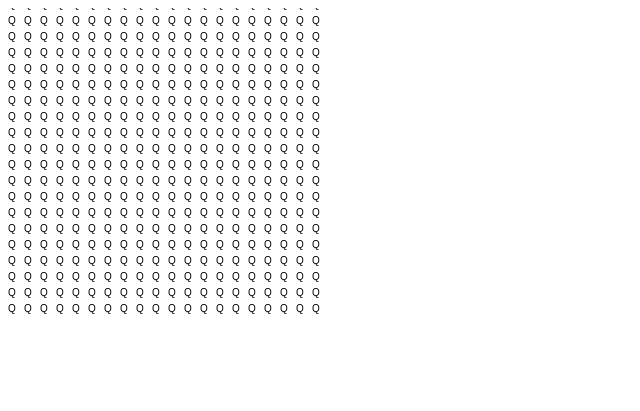
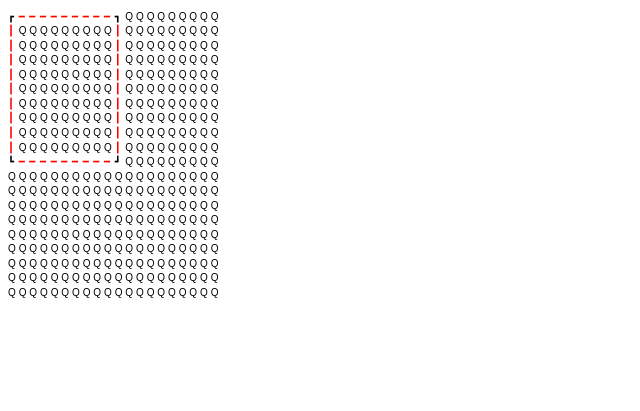
Before and after one commit to Bad-Science/rogue.js, a plain HTML site: page screentest.html in a window 1280 px wide. Shown: the whole page, without its empty margins (0-640 px from the left). Drawn offline with Linux system fonts and the light colour scheme.

Commit message:
Made Screen instantiable. Added ScreenUtils. Various other changes

```diff
--- a/screentest.html
+++ b/screentest.html
@@ -1,6 +1,15 @@
 <html>
 
 <head>
+	<meta charset="UTF-8">
+
+	<style id="css">
+		@font-face {
+    		font-family: 'PC_CGA';
+    		src: url('fonts/PC_CGA.fon');
+		}
+	</style>
+
 	<script typ="text'javascript">
 		function _(id)
 		{
@@ -22,8 +31,10 @@
 		window.onload = function()
 		{
 			var canvas = _('screen');
-			Rogue.initScreen(canvas, 20, 20, 16);
-			Rogue.screen.draw();
+			var screen = new Rogue.Screen(canvas, 20, 20, 16, "main");
+			screen.initBuffers();
+			Rogue.ScreenUtils.drawBox(0, 0, 10, 10, screen, Rogue.ScreenUtils.LINE_BOX, "#FF0000");
+			screen.draw();
 		//	alert(Rogue.game.x);
 		}
 	</script>
--- a/scripts/rogue.js
+++ b/scripts/rogue.js
@@ -1,70 +1,98 @@
 var Rogue =
 {
 
+	screens: {},
+
 	/*<screen>*/
-	initScreen: function(c, w, h, f)
-	{
-		// this.screen = new Screen(canvas);
-		//Screen.canvas
-		// alert(canvas.id);
-		Rogue.screen.canvas = c;
-		Rogue.screen.width = w;
-		Rogue.screen.height = h;
-		Rogue.screen.fontSize = f;
-		Rogue.screen.createBuffers();
-	},
 
 	make2DArray: function(w, h)
 	{
-		var arr = {};
-		for (var x = 0; x < w; x++)
-			arr[x] = {};
+		var arr = [];
+		while (arr.push([h]) < w);
 		return arr;
 	},
 
-	screen:
+	Screen: function(c, w, h, f, i)
 	{
-		canvas: {},
-		charBuffer: {},
-		colorBuffer: {},
-		fontSize: 16,
+		var self = this;
+		var width = w;
+		var height = h;
+		var canvas = c;
+		var fontSize = f;
+		var id = i;
+		// this.font = "regular PC_CGA 20px"
+		this.charBuffer = Rogue.make2DArray(width, height);
+		this.colorBuffer = Rogue.make2DArray(width, height);
 
-		createBuffers: function(wp, hp)
+		this.initBuffers = function()
 		{
-			var w = wp || Rogue.screen.width;
-			var h = hp || Rogue.screen.height;
-			Rogue.screen.charBuffer = Rogue.make2DArray(w, h);
-			Rogue.screen.colorBuffer = Rogue.make2DArray(w, h);
-			for (var x = 0; x < w; x++)
+			for (var x = 0; x < width; x++)
 			{
-				for (var y = 0; y < h; y++)
+				for (var y = 0; y < height; y++)
 				{
-					Rogue.screen.charBuffer[x][y] = "Q";
-					Rogue.screen.colorBuffer[x][y] = "#FF0000";
+					self.charBuffer[x][y] = "Q";
+					self.colorBuffer[x][y] = "#000000";
 				}
 			}
-		},
+		};
 
-		gfx: function()
+		function getGfx()
 		{
-			return Rogue.screen.canvas.getContext('2d');
-		},
+			return canvas.getContext('2d');
+		};
 
-		draw: function()
+		this.draw = function()
 		{
-			if (Rogue.screen.canvas)
+			if (canvas)
 			{
-				gfx = Rogue.screen.gfx();
-				for (var x = 0; x < Rogue.screen.width; x++)
-					for (var y = 0; y < Rogue.screen.height; y++)
+				var gfx = getGfx();
+				for (var x = 0; x < width; x++)
+					for (var y = 0; y < height; y++)
 					{
-						gfx.strokeStyle = "#FF0000";
-						gfx.fillText(Rogue.screen.charBuffer[x][y], x * Rogue.screen.fontSize, y * Rogue.screen.fontSize);
-						// gfx.fillRect(0,0,Rogue.screen.width*Math.random(), Rogue.screen.height*Math.random());
+						gfx.fillStyle = self.colorBuffer[x][y];
+						gfx.fillText(self.charBuffer[x][y], x/1.5 * fontSize, (y + .8) / 1.1 * fontSize);
 					}
 			}
 			else alert("Canvas not found!");
-		},
+		};
+
+		this.id = function()
+		{
+			return id;
+		};
+
+		if (Rogue)
+			Rogue.screens[id] = this;
+	},
+
+	ScreenUtils:
+	{
+
+		DOUBLE_LINE_BOX: ['═', '║', '╔', '╗', '╝', '╚'],
+		LINE_BOX: ['━', '┃', '┏', '┓', '┛', '┗'],
+		DEFAULT_BOX: ['━', '┃', '╭', '╮', '╯', '╰'],
+
+		drawBox: function(x1, y1, x2, y2, s, ch, co)
+		{
+			for (var x = x1 + 1; x < x2; x++)
+			{
+				s.charBuffer[x][y1] = ch[0];
+				s.charBuffer[x][y2] = ch[0];
+				s.colorBuffer[x][y1] = co;
+				s.colorBuffer[x][y2] = co;
+			}
+			for (var y = y1 + 1; y < y2; y++)
+			{
+				s.charBuffer[x1][y] = ch[1];
+				s.charBuffer[x2][y] = ch[1];
+				s.colorBuffer[x1][y] = co;
+				s.colorBuffer[x2][y] = co;
+			}
+			s.charBuffer[x1][y1] = ch[2];
+			s.charBuffer[x2][y1] = ch[3];
+			s.charBuffer[x2][y2] = ch[4];
+			s.charBuffer[x1][y2] = ch[5];
+		}
 	},
 	/*</screen>*/
 
```
Also changed, not shown: scripts/screenutils.js (added), 1 other file.
